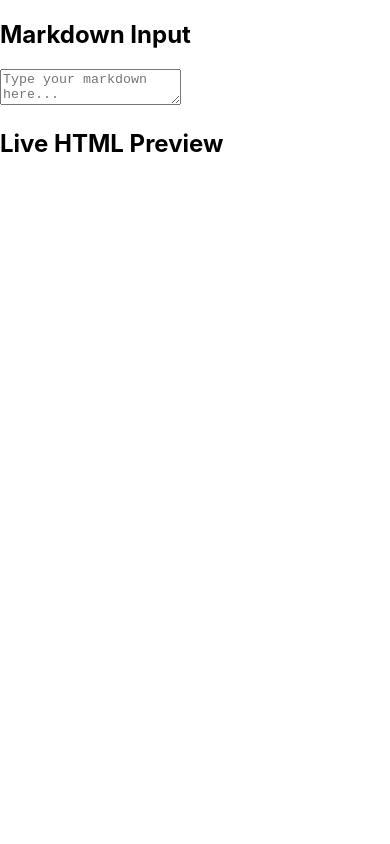
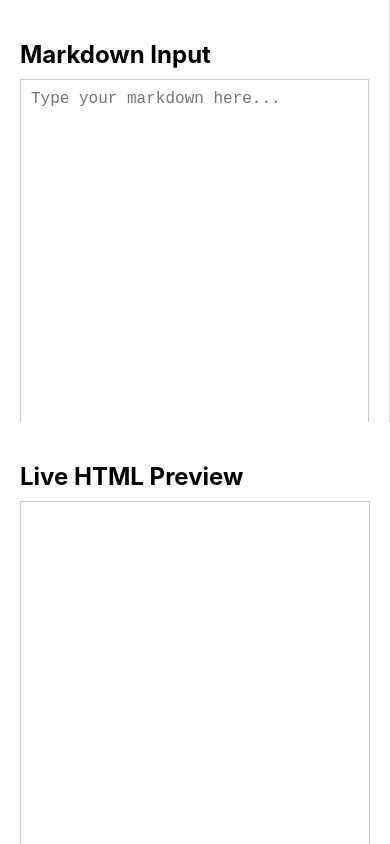
Before and after one commit to HiiChanchal/md-texteditor-front-end, a React (Create React App) app: page / in a window 390 px wide. Shown: the top 844 px of the page. Built offline with nearby package versions, Linux system fonts and the light colour scheme.

Commit message:
Added css for layout

```diff
--- a/src/App.css
+++ b/src/App.css
@@ -1,38 +1,62 @@
-.App {
-  text-align: center;
+.app-container {
+  display: flex;
+  height: 100vh;
+  background-color: #f5f5f5;
 }
 
-.App-logo {
-  height: 40vmin;
-  pointer-events: none;
+.markdown-editor,
+.html-preview {
+  width: 50%;
+  padding: 20px;
+  box-sizing: border-box;
 }
 
-@media (prefers-reduced-motion: no-preference) {
-  .App-logo {
-    animation: App-logo-spin infinite 20s linear;
+.markdown-editor {
+  border-right: 1px solid #ddd;
+  background-color: #fff;
+}
+
+.markdown-editor textarea {
+  width: 100%;
+  height: calc(100vh - 70px);
+  border: 1px solid #ccc;
+  padding: 10px;
+  font-size: 16px;
+  font-family: 'Courier New', Courier, monospace;
+  box-sizing: border-box;
+}
+
+.html-preview {
+  padding: 20px;
+  background-color: #fff;
+}
+
+.preview-content {
+  border: 1px solid #ccc;
+  padding: 10px;
+  min-height: calc(100vh - 70px);
+  background-color: #fff;
+  overflow-y: auto;
+}
+
+h2 {
+  font-size: 1.5em;
+  margin-bottom: 10px;
+}
+
+@media (max-width: 768px) {
+  .app-container {
+    flex-direction: column;
+  }
+
+  .markdown-editor,
+  .html-preview {
+    width: 100%;
+    height: 50vh;
+  }
+
+  .markdown-editor textarea,
+  .preview-content {
+    height: calc(50vh - 70px);
   }
 }
-
-.App-header {
-  background-color: #282c34;
-  min-height: 100vh;
-  display: flex;
-  flex-direction: column;
-  align-items: center;
-  justify-content: center;
-  font-size: calc(10px + 2vmin);
-  color: white;
-}
-
-.App-link {
-  color: #61dafb;
-}
-
-@keyframes App-logo-spin {
-  from {
-    transform: rotate(0deg);
-  }
-  to {
-    transform: rotate(360deg);
-  }
-}
```
